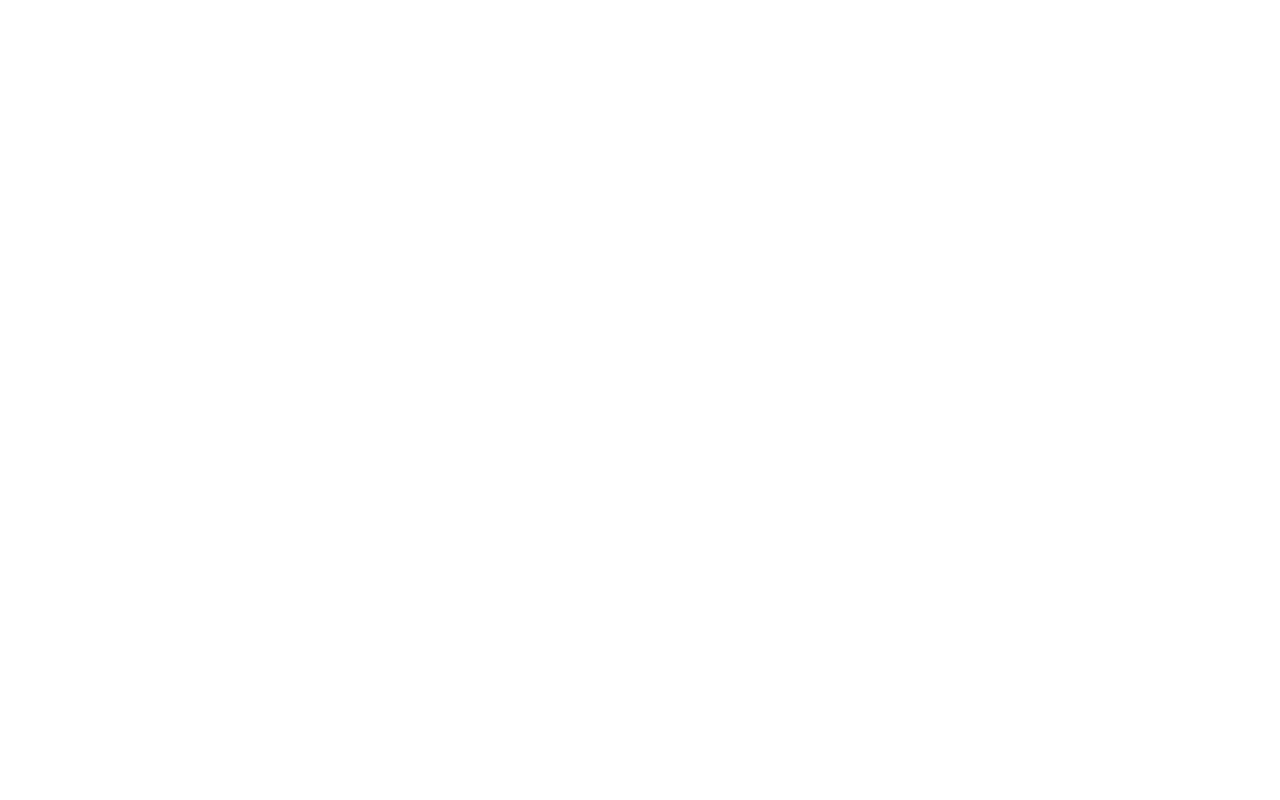
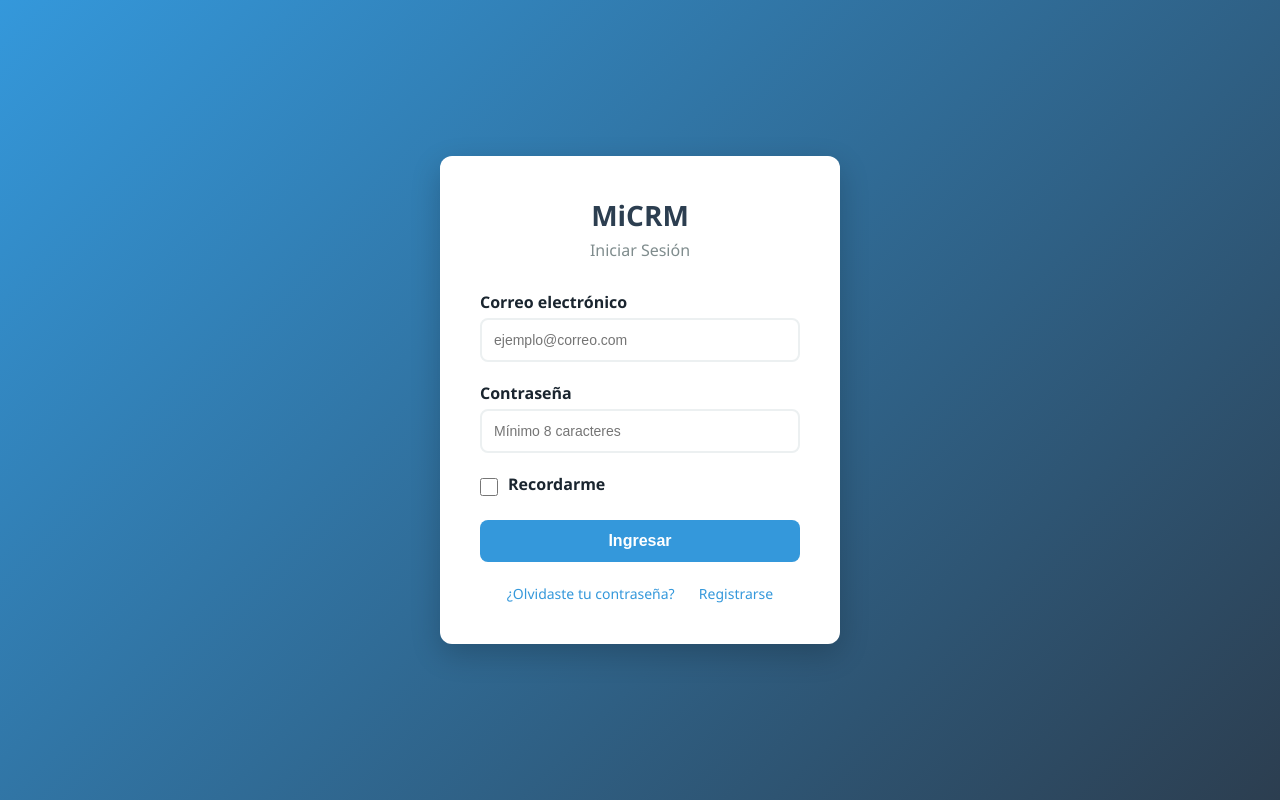
Before and after one commit to joselynvleal-cmd/JoselynLeal, a plain HTML site: page login_joselynleal.html in a window 1280 px wide. Drawn offline with Linux system fonts and the light colour scheme.

Commit message:
Actualización de estilos de la evaluación

```diff
--- a/estilo.css
+++ b/estilo.css
@@ -0,0 +1,174 @@
+/* ===== RESET Y CONFIGURACIÓN GLOBAL ===== */
+* {
+    margin: 0;
+    padding: 0;
+    box-sizing: border-box;
+}
+
+/* ===== VARIABLES DE COLOR (PALETA PROFESIONAL) ===== */
+:root {
+    --primary: #2c3e50;
+    --secondary: #3498db;
+    --accent: #e74c3c;
+    --success: #2ecc71;
+    --light: #ecf0f1;
+    --dark: #1a252f;
+    --white: #ffffff;
+    --shadow: rgba(0, 0, 0, 0.1);
+}
+
+/* ===== ESTILOS GENERALES ===== */
+body {
+    font-family: 'Segoe UI', Tahoma, Geneva, Verdana, sans-serif;
+    background: linear-gradient(135deg, var(--secondary), #2c3e50);
+    display: flex;
+    justify-content: center;
+    align-items: center;
+    min-height: 100vh;
+    padding: 20px;
+}
+
+/* ===== CONTENEDOR PRINCIPAL ===== */
+.login-container {
+    width: 100%;
+    display: flex;
+    justify-content: center;
+    align-items: center;
+}
+
+/* ===== TARJETA DE LOGIN ===== */
+.login-card {
+    background: var(--white);
+    padding: 40px;
+    border-radius: 12px;
+    box-shadow: 0 10px 30px rgba(0, 0, 0, 0.2);
+    width: 100%;
+    max-width: 400px;
+    transition: transform 0.3s ease, box-shadow 0.3s ease;
+}
+
+.login-card:hover {
+    transform: translateY(-5px);
+    box-shadow: 0 15px 40px rgba(0, 0, 0, 0.3);
+}
+
+/* ===== HEADER DE LA TARJETA ===== */
+header {
+    text-align: center;
+    margin-bottom: 30px;
+}
+
+header h1 {
+    font-size: 28px;
+    color: var(--primary);
+    margin-bottom: 5px;
+}
+
+header p {
+    color: #7f8c8d;
+    font-size: 16px;
+}
+
+/* ===== CAMPOS DEL FORMULARIO ===== */
+.form-group {
+    margin-bottom: 20px;
+}
+
+label {
+    display: block;
+    font-weight: 600;
+    margin-bottom: 5px;
+    color: var(--dark);
+}
+
+input[type="email"],
+input[type="password"] {
+    width: 100%;
+    padding: 12px;
+    border: 2px solid #ecf0f1;
+    border-radius: 8px;
+    font-size: 14px;
+    transition: border-color 0.3s ease, box-shadow 0.3s ease;
+}
+
+input[type="email"]:focus,
+input[type="password"]:focus {
+    outline: none;
+    border-color: var(--secondary);
+    box-shadow: 0 0 0 3px rgba(52, 152, 219, 0.2);
+}
+
+/* ===== VALIDACIÓN VISUAL (SIN JS) ===== */
+input:invalid:not(:placeholder-shown) {
+    border-color: var(--accent);
+}
+
+input:valid:not(:placeholder-shown) {
+    border-color: var(--success);
+}
+
+/* ===== CHECKBOX ===== */
+.checkbox {
+    display: flex;
+    align-items: center;
+    gap: 10px;
+}
+
+.checkbox input[type="checkbox"] {
+    width: 18px;
+    height: 18px;
+    cursor: pointer;
+}
+
+/* ===== BOTÓN ===== */
+.btn-primary {
+    width: 100%;
+    padding: 12px;
+    background: var(--secondary);
+    color: var(--white);
+    border: none;
+    border-radius: 8px;
+    font-size: 16px;
+    font-weight: 600;
+    cursor: pointer;
+    transition: background-color 0.3s ease, transform 0.2s ease, box-shadow 0.3s ease;
+}
+
+.btn-primary:hover {
+    background: #2980b9;
+    transform: scale(1.02);
+    box-shadow: 0 5px 15px rgba(52, 152, 219, 0.4);
+}
+
+.btn-primary:active {
+    transform: scale(0.98);
+}
+
+/* ===== FOOTER CON ENLACES ===== */
+footer {
+    text-align: center;
+    margin-top: 20px;
+}
+
+footer a {
+    color: var(--secondary);
+    text-decoration: none;
+    margin: 0 10px;
+    font-size: 14px;
+    transition: color 0.3s ease, text-decoration 0.3s ease;
+}
+
+footer a:hover {
+    color: #2980b9;
+    text-decoration: underline;
+}
+
+/* ===== RESPONSIVE ===== */
+@media (max-width: 480px) {
+    .login-card {
+        padding: 25px;
+    }
+    header h1 {
+        font-size: 24px;
+    }
+}
--- a/login_joselynleal.html
+++ b/login_joselynleal.html
@@ -1,12 +1,45 @@
 <!DOCTYPE html>
-<html lang="en">
+<html lang="es">
 <head>
     <meta charset="UTF-8">
     <meta name="viewport" content="width=device-width, initial-scale=1.0">
-    <title>Document</title>
+    <title>MiCRM - Iniciar Sesión</title>
     <link rel="stylesheet" href="estilo.css">
 </head>
 <body>
+    <main class="login-container">
+        <section class="login-card">
+            <header>
+                <h1>MiCRM</h1>
+                <p>Iniciar Sesión</p>
+            </header>
 
+            <form action="#" method="POST">
+                <div class="form-group">
+                    <label for="email">Correo electrónico</label>
+                    <input type="email" id="email" name="email"
+                           required placeholder="ejemplo@correo.com">
+                </div>
+
+                <div class="form-group">
+                    <label for="password">Contraseña</label>
+                    <input type="password" id="password" name="password"
+                           required minlength="8" placeholder="Mínimo 8 caracteres">
+                </div>
+
+                <div class="form-group checkbox">
+                    <input type="checkbox" id="remember" name="remember">
+                    <label for="remember">Recordarme</label>
+                </div>
+
+                <button type="submit" class="btn-primary">Ingresar</button>
+            </form>
+
+            <footer>
+                <a href="#">¿Olvidaste tu contraseña?</a>
+                <a href="#">Registrarse</a>
+            </footer>
+        </section>
+    </main>
 </body>
 </html>
```
